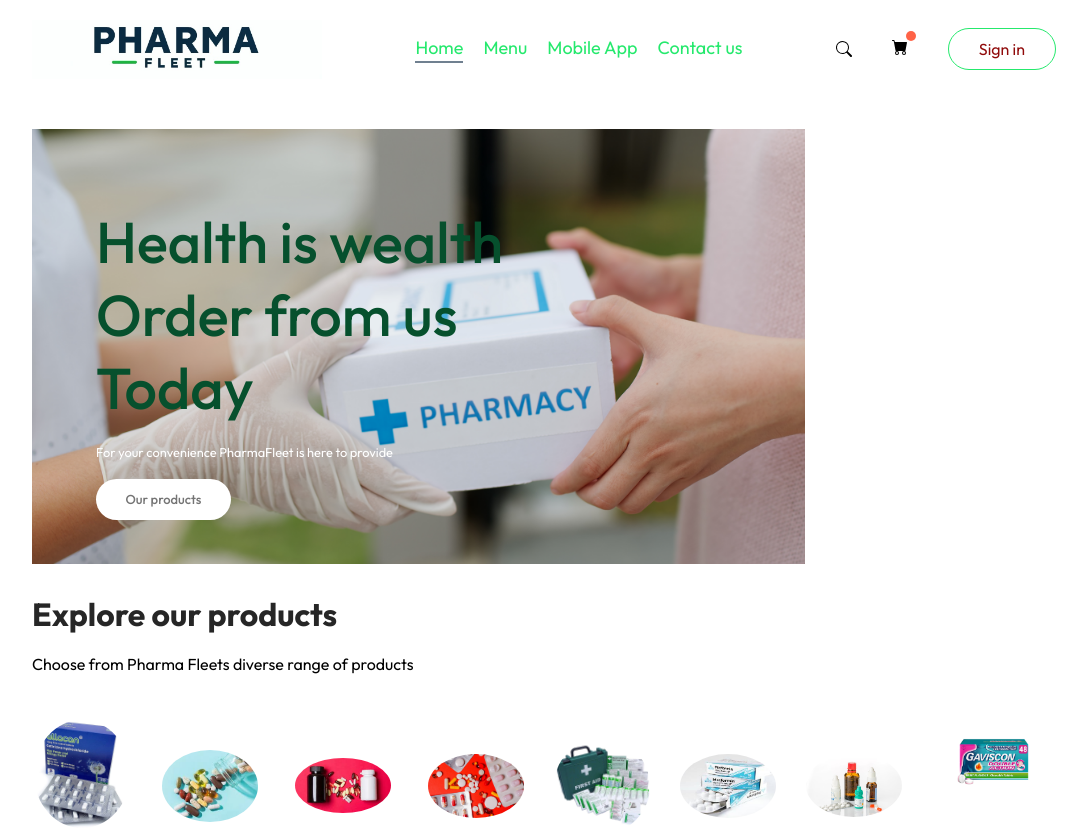
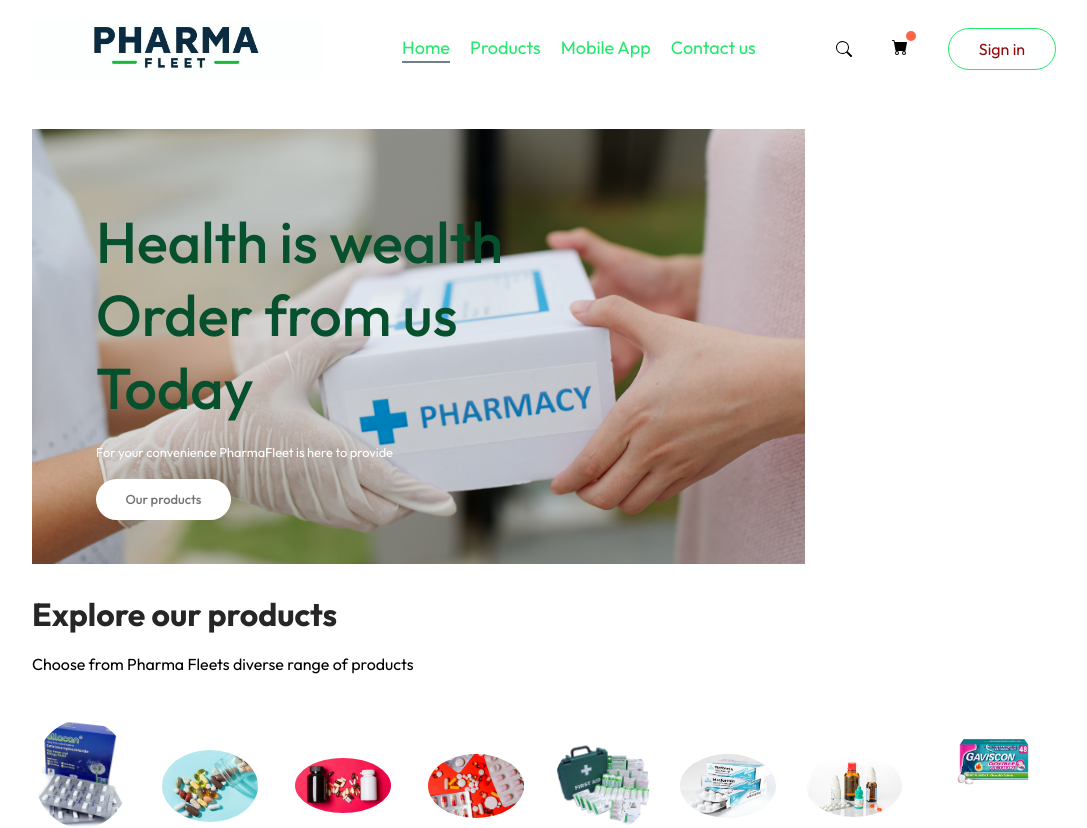
Before and after one commit to AkinOlu21/Pharmafleet-FE, a React (Vite) app: page / in a window 1280 px wide. Shown: the top 828 px of the page, without its empty margins (96-1183 px from the left). Built offline with nearby package versions, Linux system fonts and the light colour scheme.

Commit message:
navbar links

```diff
--- a/src/components/AppDownload/AppDownload.jsx
+++ b/src/components/AppDownload/AppDownload.jsx
@@ -4,7 +4,7 @@ import { assets } from '../../assets/assets'
 
 const AppDownload = () => {
   return (
-    <div className='appdownload'>
+    <div className='appdownload' id='app-download'>
         <p>For Better Experience Download <br/> PharmaFleet App</p>
         <div className="app-platforms">
             <img src={assets.playstore} alt="" />
--- a/src/components/Footer/Footer.jsx
+++ b/src/components/Footer/Footer.jsx
@@ -4,7 +4,7 @@ import { assets } from '../../assets/assets'
 
 const Footer = () => {
   return (
-    <div className='footer'>
+    <div className='footer' id='footer'>
         <div className="footer-content">
 
             <div className="footer-content-left">
--- a/src/components/Navbar/Navbar.jsx
+++ b/src/components/Navbar/Navbar.jsx
@@ -1,6 +1,7 @@
 import React, { useState } from 'react'
 import './Navbar.css'
 import { assets } from '../../assets/assets'
+import { Link } from 'react-router-dom'
 
 
 const Navbar = () => {
@@ -11,10 +12,10 @@ const Navbar = () => {
     <div className='navbar' >
     <img src={assets.Pharmafleet_logo} alt="" className="logo" />
     <ul className="nav-menu">
-        <li onClick={()=> setMenu("home")} className={menu=== "home"?"active": ""}>Home</li>
-        <li onClick={()=> setMenu("menu")} className={menu=== "menu"?"active": ""}>Menu</li>
-        <li onClick={()=> setMenu("mobile app")} className={menu=== "mobile app"?"active": ""}>Mobile App</li>
-        <li onClick={()=> setMenu("contact us")} className={menu=== "contact us"?"active": ""}>Contact us</li>
+        <Link to={'/'} onClick={()=> setMenu("home")} className={menu=== "home"?"active": ""}>Home</Link>
+        <a href='#explore-products' onClick={()=> setMenu("products")} className={menu=== "products"?"active": ""}>Products</a>
+        <a href='#app-download' onClick={()=> setMenu("mobile app")} className={menu=== "mobile app"?"active": ""}>Mobile App</a>
+        <a  href='#footer' onClick={()=> setMenu("contact us")} className={menu=== "contact us"?"active": ""}>Contact us</a>
     </ul>
 
     <div className="nav-right">
--- a/src/index.css
+++ b/src/index.css
@@ -6,6 +6,7 @@
   margin: 0;
   box-sizing: border-box;
   font-family: Outfit;
+  scroll-behavior: smooth;
 
 }
 
```
